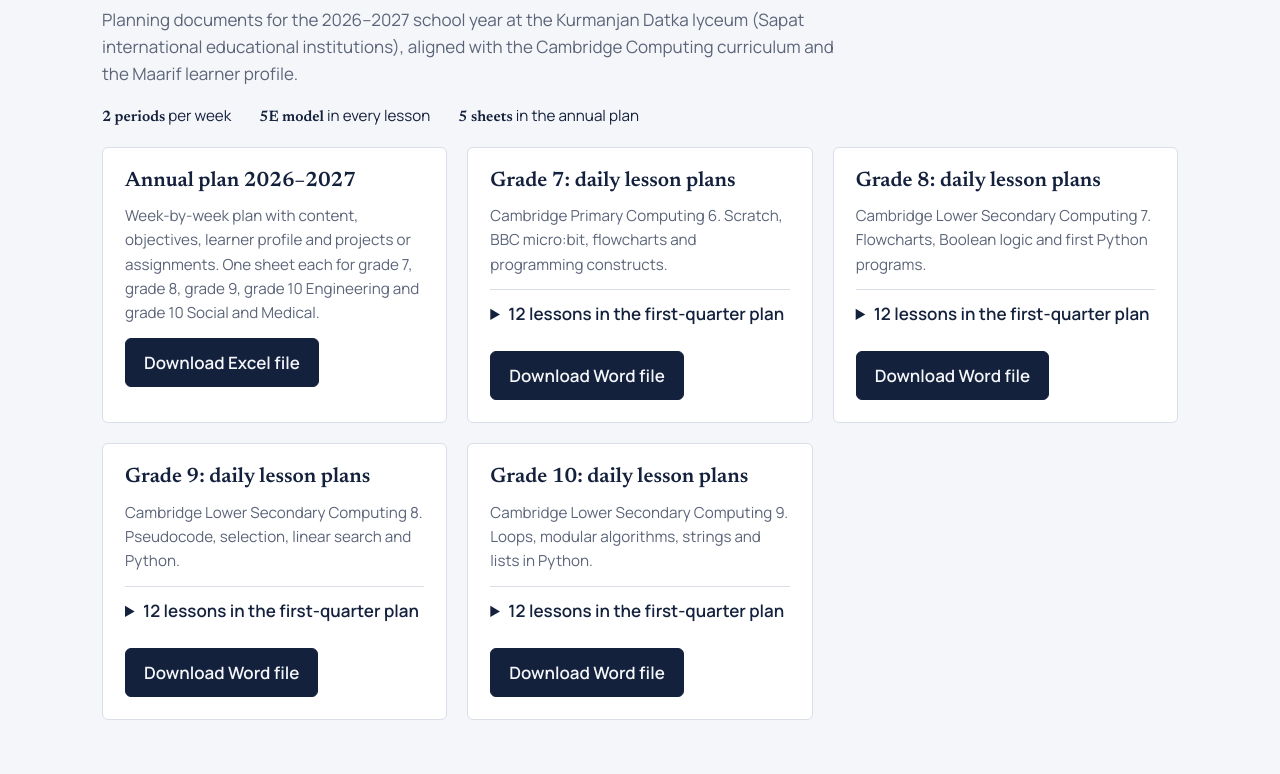
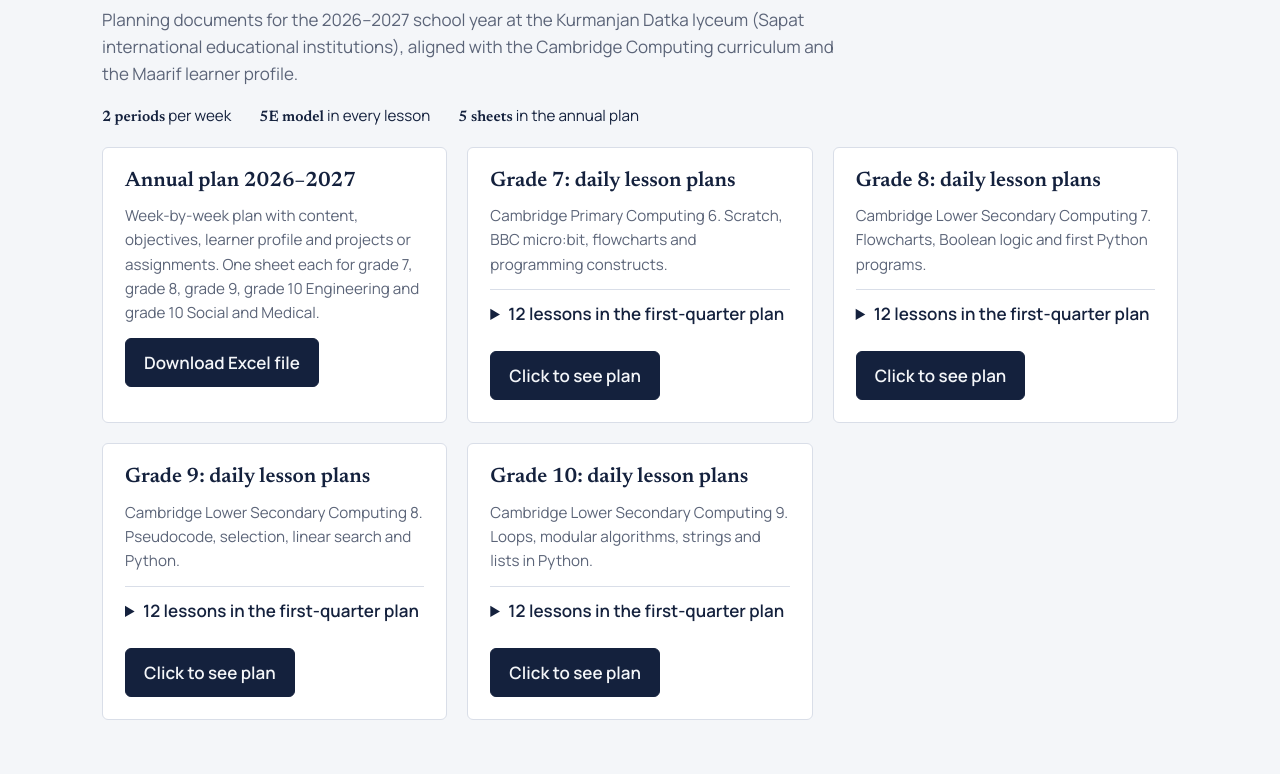
Before and after one commit to elnuraalieva91/elnura-portfolio, a plain HTML site: page teaching.html in a window 1280 px wide. Shown: the part 176-950 px from the top of the page. Drawn offline with Linux system fonts and the light colour scheme.

Commit message:
Update teaching.html

```diff
--- a/teaching.html
+++ b/teaching.html
@@ -16,10 +16,10 @@
 <div class="mats">
 <article class="mat"><h3>Annual plan 2026–2027</h3><p>Week-by-week plan with content, objectives, learner profile and projects or assignments. One sheet each for grade 7, grade 8, grade 9, grade 10 Engineering and grade 10 Social and Medical.</p>
 <div class="btns"><a class="btn" href="materials/Annual_Plan_2026-2027.xlsx" download>Download Excel file</a></div></article>
-<article class="mat"><h3>Grade 7: daily lesson plans</h3><p>Cambridge Primary Computing 6. Scratch, BBC micro:bit, flowcharts and programming constructs.</p><details><summary>12 lessons in the first-quarter plan</summary><ol><li>Preliminary Unit – What is a Computer? Hardware & Software Foundations</li><li>Preliminary Unit – Branches of Hardware: Input & Output Systems</li><li>Preliminary Unit – Branches of Software: Operating Systems, Programming Languages & Assembly</li><li>Unit 1.1 – Computational Thinking & Planning Flowcharts</li><li>Unit 1.2 – Programming Constructs: Sequence, Selection, Iteration & Data Types</li><li>Unit 1.3 – Sub-Routines & Multiple Variables Across Algorithms</li><li>Unit 1.4 – Planning Programs, Interface Design & Prototyping</li><li>Preliminary Unit & Unit 1 Revision – Fundamentals of Computer & Computational Thinking</li><li>1st Quarter Assessment (Exam) & Review</li><li>Unit 1.5 – Evaluating and Testing Programs</li><li>Unit 1.6 – Using Variables with a Physical Device (BBC micro:bit)</li><li>Unit 2.1 – Managing Data: Statistical Investigations & Capturing Continuous Data</li></ol></details><div class="btns" style="margin-top:14px"><a class="btn" href="materials/Grade7_Computing6_Lesson_Plans.docx" download>Download Word file</a></div></article>
-<article class="mat"><h3>Grade 8: daily lesson plans</h3><p>Cambridge Lower Secondary Computing 7. Flowcharts, Boolean logic and first Python programs.</p><details><summary>12 lessons in the first-quarter plan</summary><ol><li>Unit 1.1 – Flowcharts (Structure, Data Flow & Following Steps)</li><li>Unit 1.1 – Variables, Tracing, Fixing Errors & Building Flowcharts</li><li>Unit 1.2 – Selection Statements & Comparison Operators</li><li>Unit 1.2 – Boolean Logic (AND, OR, NOT)</li><li>Unit 1.3 – Pattern Recognition & Sub-routines in Flowcharts</li><li>Unit 1.4 – Block-Based vs. Text-Based Programming Languages</li><li>Unit 1.4 – First Text-Based Programs & Interactive Quiz Mini-Project</li><li>Unit 1 Revision – Computational Thinking, Flowcharts & Logic Consolidation</li><li>1st Quarter Assessment (Exam) & Post-Exam Review</li><li>Unit 1.5 – Python Programming: Data Types (Integer, Real & String)</li><li>Unit 1.5 – Python Programming: Variables, Arithmetic & Quiz Creation</li><li>Unit 1.6 – Software Development, Prototypes & Test Plans</li></ol></details><div class="btns" style="margin-top:14px"><a class="btn" href="materials/Grade8_Computing7_Lesson_Plans.docx" download>Download Word file</a></div></article>
-<article class="mat"><h3>Grade 9: daily lesson plans</h3><p>Cambridge Lower Secondary Computing 8. Pseudocode, selection, linear search and Python.</p><details><summary>12 lessons in the first-quarter plan</summary><ol><li>Unit 1.1 – Introduction to Pseudocode, Input/Output & Language Independence</li><li>Unit 1.1 – Variables, Assignment & Arithmetic Operators in Pseudocode</li><li>Unit 1.2 – Selection in Pseudocode: IF THEN & IF THEN ELSE</li><li>Unit 1.2 – Multi-Branch Selection (ELSEIF) & Boolean Operators (AND, OR, NOT)</li><li>Unit 1.2 Consolidation – Flowcharts & Pseudocode for If-Else Statements</li><li>Unit 1.3 – Why Searching Algorithms Are Needed & Linear Search Foundations</li><li>Unit 1.3 – Applying, Visualizing & Tracing Linear Search Algorithms</li><li>Unit 1 Review – Computational Thinking, Pseudocode, Selection & Searching</li><li>1st Quarter Assessment (Exam) & Term Evaluation</li><li>Unit 1.4 – Conditional Statements in Python: if & if-else</li><li>Unit 1.4 – Multi-Branch Selection in Python: elif & else</li><li>Unit 1.4 – Boolean Operators (and, or, not) & Debugging Selection in Python</li></ol></details><div class="btns" style="margin-top:14px"><a class="btn" href="materials/Grade9_Computing8_Lesson_Plans.docx" download>Download Word file</a></div></article>
-<article class="mat"><h3>Grade 10: daily lesson plans</h3><p>Cambridge Lower Secondary Computing 9. Loops, modular algorithms, strings and lists in Python.</p><details><summary>12 lessons in the first-quarter plan</summary><ol><li>Unit 1.1 – Editing, Tracing & Debugging Pseudocode</li><li>Unit 1.2 – Iteration & Count-Controlled FOR Loops in Pseudocode</li><li>Unit 1.2 – Count-Controlled Loops in Flowcharts & Algorithm Tracing</li><li>Unit 1.3 – Creating Algorithms with Sequence, Selection & Iteration</li><li>Unit 1.3 – Modular Algorithm Design with Sub-Routines</li><li>Unit 1.4 – Count-Controlled for Loops in Python (range() Variations)</li><li>Unit 1.4 – Combining Loops with Selection & Debugging Python Loops</li><li>Unit 1 Review – Computational Thinking, Algorithms & Python Loops</li><li>1st Quarter Assessment (Exam) & Term Evaluation</li><li>Unit 1.5 – Data Types, Casting & the Character Data Type</li><li>Unit 1.5 – String Indexing & String Manipulation Functions</li><li>Unit 1.5 – One-Dimensional Arrays & Python Lists</li></ol></details><div class="btns" style="margin-top:14px"><a class="btn" href="materials/Grade10_Computing9_Lesson_Plans.docx" download>Download Word file</a></div></article>
+<article class="mat"><h3>Grade 7: daily lesson plans</h3><p>Cambridge Primary Computing 6. Scratch, BBC micro:bit, flowcharts and programming constructs.</p><details><summary>12 lessons in the first-quarter plan</summary><ol><li>Preliminary Unit – What is a Computer? Hardware & Software Foundations</li><li>Preliminary Unit – Branches of Hardware: Input & Output Systems</li><li>Preliminary Unit – Branches of Software: Operating Systems, Programming Languages & Assembly</li><li>Unit 1.1 – Computational Thinking & Planning Flowcharts</li><li>Unit 1.2 – Programming Constructs: Sequence, Selection, Iteration & Data Types</li><li>Unit 1.3 – Sub-Routines & Multiple Variables Across Algorithms</li><li>Unit 1.4 – Planning Programs, Interface Design & Prototyping</li><li>Preliminary Unit & Unit 1 Revision – Fundamentals of Computer & Computational Thinking</li><li>1st Quarter Assessment (Exam) & Review</li><li>Unit 1.5 – Evaluating and Testing Programs</li><li>Unit 1.6 – Using Variables with a Physical Device (BBC micro:bit)</li><li>Unit 2.1 – Managing Data: Statistical Investigations & Capturing Continuous Data</li></ol></details><div class="btns" style="margin-top:14px"><a class="btn" href="https://docs.google.com/document/d/1RvnlZhhvVZrxw6Oy2RrkpZO8PdJ9zW3Z/edit?usp=sharing&ouid=112672435157114178196&rtpof=true&sd=true" download>Click to see plan</a></div></article>
+<article class="mat"><h3>Grade 8: daily lesson plans</h3><p>Cambridge Lower Secondary Computing 7. Flowcharts, Boolean logic and first Python programs.</p><details><summary>12 lessons in the first-quarter plan</summary><ol><li>Unit 1.1 – Flowcharts (Structure, Data Flow & Following Steps)</li><li>Unit 1.1 – Variables, Tracing, Fixing Errors & Building Flowcharts</li><li>Unit 1.2 – Selection Statements & Comparison Operators</li><li>Unit 1.2 – Boolean Logic (AND, OR, NOT)</li><li>Unit 1.3 – Pattern Recognition & Sub-routines in Flowcharts</li><li>Unit 1.4 – Block-Based vs. Text-Based Programming Languages</li><li>Unit 1.4 – First Text-Based Programs & Interactive Quiz Mini-Project</li><li>Unit 1 Revision – Computational Thinking, Flowcharts & Logic Consolidation</li><li>1st Quarter Assessment (Exam) & Post-Exam Review</li><li>Unit 1.5 – Python Programming: Data Types (Integer, Real & String)</li><li>Unit 1.5 – Python Programming: Variables, Arithmetic & Quiz Creation</li><li>Unit 1.6 – Software Development, Prototypes & Test Plans</li></ol></details><div class="btns" style="margin-top:14px"><a class="btn" href="https://docs.google.com/document/d/1B0HHnq234ZK4Yd0stxoIclSYlHGKIZcw/edit?usp=drivesdk&ouid=102096747921238051873&rtpof=true&sd=true" download>Click to see plan</a></div></article>
+<article class="mat"><h3>Grade 9: daily lesson plans</h3><p>Cambridge Lower Secondary Computing 8. Pseudocode, selection, linear search and Python.</p><details><summary>12 lessons in the first-quarter plan</summary><ol><li>Unit 1.1 – Introduction to Pseudocode, Input/Output & Language Independence</li><li>Unit 1.1 – Variables, Assignment & Arithmetic Operators in Pseudocode</li><li>Unit 1.2 – Selection in Pseudocode: IF THEN & IF THEN ELSE</li><li>Unit 1.2 – Multi-Branch Selection (ELSEIF) & Boolean Operators (AND, OR, NOT)</li><li>Unit 1.2 Consolidation – Flowcharts & Pseudocode for If-Else Statements</li><li>Unit 1.3 – Why Searching Algorithms Are Needed & Linear Search Foundations</li><li>Unit 1.3 – Applying, Visualizing & Tracing Linear Search Algorithms</li><li>Unit 1 Review – Computational Thinking, Pseudocode, Selection & Searching</li><li>1st Quarter Assessment (Exam) & Term Evaluation</li><li>Unit 1.4 – Conditional Statements in Python: if & if-else</li><li>Unit 1.4 – Multi-Branch Selection in Python: elif & else</li><li>Unit 1.4 – Boolean Operators (and, or, not) & Debugging Selection in Python</li></ol></details><div class="btns" style="margin-top:14px"><a class="btn" href="https://docs.google.com/document/d/136JvZrnNttyqrofHFGK64l4O7SUGQO92/edit?usp=sharing&ouid=112672435157114178196&rtpof=true&sd=true" download>Click to see plan</a></div></article>
+<article class="mat"><h3>Grade 10: daily lesson plans</h3><p>Cambridge Lower Secondary Computing 9. Loops, modular algorithms, strings and lists in Python.</p><details><summary>12 lessons in the first-quarter plan</summary><ol><li>Unit 1.1 – Editing, Tracing & Debugging Pseudocode</li><li>Unit 1.2 – Iteration & Count-Controlled FOR Loops in Pseudocode</li><li>Unit 1.2 – Count-Controlled Loops in Flowcharts & Algorithm Tracing</li><li>Unit 1.3 – Creating Algorithms with Sequence, Selection & Iteration</li><li>Unit 1.3 – Modular Algorithm Design with Sub-Routines</li><li>Unit 1.4 – Count-Controlled for Loops in Python (range() Variations)</li><li>Unit 1.4 – Combining Loops with Selection & Debugging Python Loops</li><li>Unit 1 Review – Computational Thinking, Algorithms & Python Loops</li><li>1st Quarter Assessment (Exam) & Term Evaluation</li><li>Unit 1.5 – Data Types, Casting & the Character Data Type</li><li>Unit 1.5 – String Indexing & String Manipulation Functions</li><li>Unit 1.5 – One-Dimensional Arrays & Python Lists</li></ol></details><div class="btns" style="margin-top:14px"><a class="btn" href="mhttps://docs.google.com/document/d/1CTSEthPXQW1MwFMkvORrAI8o1fCiU56N/edit?usp=sharing&ouid=112672435157114178196&rtpof=true&sd=true" download>Click to see plan</a></div></article>
 </div>
 <p style="padding-bottom:50px;color:var(--muted)">Each lesson plan follows the 5E model (Engage, Explore, Explain, Elaborate, Evaluate) and lists the book pages, learning objectives and teacher-prepared tasks.</p>
 </main>
```
